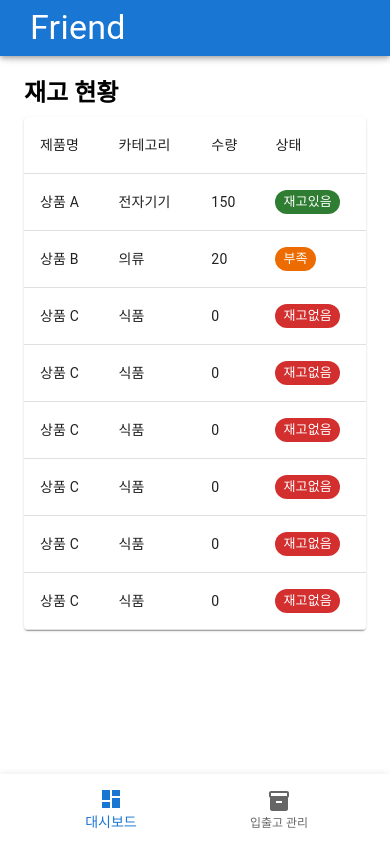
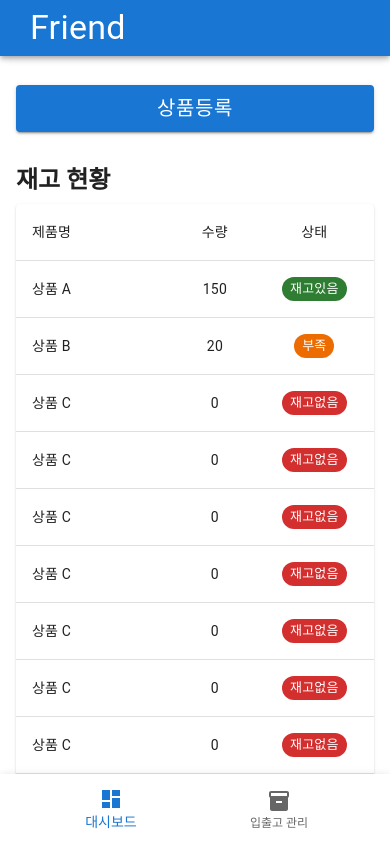
Before and after one commit to moonkyuchan/Friend_Front, a React (Create React App) app: page / in a window 390 px wide. Shown: the top 844 px of the page. Built offline with nearby package versions, Linux system fonts and the light colour scheme.

Commit message:
Dashboard 레이아웃 재작업중

```diff
--- a/src/App.tsx
+++ b/src/App.tsx
@@ -1,11 +1,19 @@
+import React from "react";
 import { useTheme, useMediaQuery } from "@mui/material";
+import { ThemeProvider } from "@mui/material/styles";
+import CssBaseline from "@mui/material/CssBaseline";
 import MobileApp from "./mobile/MobileApp";
 
 const App = () => {
   const theme = useTheme();
   const isMobile = useMediaQuery(theme.breakpoints.down("sm"));
 
-  return isMobile ? <MobileApp /> : <div>작업중...</div>;
+  return (
+    <ThemeProvider theme={theme}>
+      <CssBaseline />
+      {isMobile ? <MobileApp /> : <div>작업중...</div>}
+    </ThemeProvider>
+  );
 };
 
 export default App;
--- a/src/mobile/MobileApp.tsx
+++ b/src/mobile/MobileApp.tsx
@@ -1,21 +1,12 @@
 import { BrowserRouter as Router, Routes, Route } from "react-router-dom";
-import { ThemeProvider, createTheme } from "@mui/material";
+import { ThemeProvider, useTheme } from "@mui/material";
 import MobileLayout from "./MobileLayout";
 import Dashboard from "./pages/dashboard/Dashboard";
 import Inventory from "./pages/inventory/Inventory";
 
-const theme = createTheme({
-  palette: {
-    primary: {
-      main: "#1976d2",
-    },
-    secondary: {
-      main: "#dc004e",
-    },
-  },
-});
+const MobileApp = () => {
+  const theme = useTheme();
 
-const MobileApp = () => {
   return (
     <ThemeProvider theme={theme}>
       <Router>
--- a/src/mobile/pages/dashboard/Dashboard.tsx
+++ b/src/mobile/pages/dashboard/Dashboard.tsx
@@ -11,6 +11,8 @@ import {
   TableRow,
   Chip,
 } from "@mui/material";
+import RegisterButton from "./components/RegisterButton";
+
 // 테이블 데이터 타입 정의
 interface InventoryItem {
   id: number;
@@ -78,6 +80,62 @@ const inventoryData: InventoryItem[] = [
     quantity: 0,
     status: "out-of-stock",
   },
+  {
+    id: 9,
+    name: "상품 C",
+    category: "식품",
+    quantity: 0,
+    status: "out-of-stock",
+  },
+  {
+    id: 10,
+    name: "상품 C",
+    category: "식품",
+    quantity: 0,
+    status: "out-of-stock",
+  },
+  {
+    id: 11,
+    name: "상품 C",
+    category: "식품",
+    quantity: 0,
+    status: "out-of-stock",
+  },
+  {
+    id: 12,
+    name: "상품 C상품 C상품 C상품 C상품 C상품 C상품 C",
+    category: "식품",
+    quantity: 0,
+    status: "out-of-stock",
+  },
+  {
+    id: 13,
+    name: "상품 C",
+    category: "식품",
+    quantity: 0,
+    status: "out-of-stock",
+  },
+  {
+    id: 14,
+    name: "상품 C",
+    category: "식품",
+    quantity: 0,
+    status: "out-of-stock",
+  },
+  {
+    id: 15,
+    name: "상품 C",
+    category: "식품",
+    quantity: 0,
+    status: "out-of-stock",
+  },
+  {
+    id: 16,
+    name: "상품 C",
+    category: "식품",
+    quantity: 0,
+    status: "out-of-stock",
+  },
   // ... 기존 대시보드 코드 ...
 ];
 
@@ -95,125 +153,57 @@ const Dashboard: React.FC = () => {
 
   return (
     <Box sx={{ flexGrow: 1 }}>
-      {/* <Box
-        sx={{
-          display: "flex",
-          flexWrap: "wrap",
-          gap: 3,
-        }}
-      >
-        <Box sx={{ width: { xs: "100%", md: "50%", lg: "25%" } }}>
-          <Paper
-            sx={{
-              p: 2,
-              display: "flex",
-              flexDirection: "column",
-              height: 140,
-            }}
-          >
-            <Typography
-              component="h2"
-              variant="h6"
-              color="primary"
-              gutterBottom
-            >
-              총 재고 수량
-            </Typography>
-            <Typography component="p" variant="h4">
-              3,024
-            </Typography>
-          </Paper>
-        </Box>
-        <Box sx={{ width: { xs: "100%", md: "50%", lg: "25%" } }}>
-          <Paper
-            sx={{
-              p: 2,
-              display: "flex",
-              flexDirection: "column",
-              height: 140,
-            }}
-          >
-            <Typography
-              component="h2"
-              variant="h6"
-              color="primary"
-              gutterBottom
-            >
-              금일 입고
-            </Typography>
-            <Typography component="p" variant="h4">
-              156
-            </Typography>
-          </Paper>
-        </Box>
-        <Box sx={{ width: { xs: "100%", md: "50%", lg: "25%" } }}>
-          <Paper
-            sx={{
-              p: 2,
-              display: "flex",
-              flexDirection: "column",
-              height: 140,
-            }}
-          >
-            <Typography
-              component="h2"
-              variant="h6"
-              color="primary"
-              gutterBottom
-            >
-              금일 출고
-            </Typography>
-            <Typography component="p" variant="h4">
-              87
-            </Typography>
-          </Paper>
-        </Box>
-        <Box sx={{ width: { xs: "100%", md: "50%", lg: "25%" } }}>
-          <Paper
-            sx={{
-              p: 2,
-              display: "flex",
-              flexDirection: "column",
-              height: 140,
-            }}
-          >
-            <Typography
-              component="h2"
-              variant="h6"
-              color="primary"
-              gutterBottom
-            >
-              재고 부족 알림
-            </Typography>
-            <Typography component="p" variant="h4">
-              12
-            </Typography>
-          </Paper>
-        </Box>
-      </Box> */}
-
+      <RegisterButton />
       {/* 재고 현황 테이블 */}
       <Box sx={{ mt: 1 }}>
         <Typography variant="h5" gutterBottom sx={{ fontWeight: 600 }}>
           재고 현황
         </Typography>
         <TableContainer component={Paper}>
-          <Table>
+          <Table sx={{ tableLayout: "fixed" }}>
             <TableHead>
               <TableRow>
-                <TableCell>제품명</TableCell>
-                <TableCell>카테고리</TableCell>
-                <TableCell>수량</TableCell>
-                <TableCell>상태</TableCell>
+                <TableCell sx={{ width: "40%" }}>제품명</TableCell>
+                <TableCell align="center" sx={{ width: "20%" }}>
+                  수량
+                </TableCell>
+                <TableCell align="center" sx={{ width: "30%" }}>
+                  상태
+                </TableCell>
               </TableRow>
             </TableHead>
             <TableBody>
               {inventoryData.map((item) => (
                 <TableRow key={item.id}>
-                  <TableCell>{item.name}</TableCell>
-                  <TableCell>{item.category}</TableCell>
-                  <TableCell>{item.quantity}</TableCell>
-                  <TableCell>{getStatusChip(item.status)}</TableCell>
+                  <TableCell
+                    sx={{
+                      width: "40%",
+                      whiteSpace: "nowrap",
+                      overflow: "auto",
+                    }}
+                  >
+                    {item.name}
+                  </TableCell>
+                  <TableCell
+                    align="center"
+                    sx={{
+                      width: "20%",
+                      whiteSpace: "nowrap",
+                      overflow: "auto",
+                    }}
+                  >
+                    {item.quantity}
+                  </TableCell>
+                  <TableCell
+                    align="center"
+                    sx={{
+                      width: "30%",
+                      whiteSpace: "nowrap",
+                      overflow: "auto",
+                    }}
+                  >
+                    {getStatusChip(item.status)}
+                  </TableCell>
                 </TableRow>
               ))}
             </TableBody>
--- /dev/null
+++ b/src/mobile/pages/dashboard/components/RegisterButton.tsx
@@ -0,0 +1,59 @@
+import React, { useState } from "react";
+import {
+  Box,
+  Button,
+  Dialog,
+  DialogTitle,
+  DialogContent,
+  DialogActions,
+  TextField,
+} from "@mui/material";
+
+const RegisterButton: React.FC = () => {
+  const [isAddDialogOpen, setIsAddDialogOpen] = useState(false);
+
+  return (
+    <Box sx={{ display: "flex", mb: 4, mt: 3, justifyContent: "center" }}>
+      <Button
+        variant="contained"
+        color="primary"
+        onClick={() => setIsAddDialogOpen(true)}
+        size="medium"
+        sx={{ width: "100%", fontSize: "20px" }}
+      >
+        상품등록
+      </Button>
+
+      {/* 상품등록 다이얼로그 */}
+      <Dialog
+        open={isAddDialogOpen}
+        onClose={() => setIsAddDialogOpen(false)}
+        maxWidth="md"
+        fullWidth
+      >
+        <DialogTitle>상품등록</DialogTitle>
+        <DialogContent>
+          <Box sx={{ mt: 2 }}>
+            <TextField fullWidth label="상품명" size="small" sx={{ mb: 2 }} />
+            <TextField fullWidth label="카테고리" size="small" sx={{ mb: 2 }} />
+            <TextField
+              fullWidth
+              label="수량"
+              type="number"
+              size="small"
+              sx={{ mb: 2 }}
+            />
+          </Box>
+        </DialogContent>
+        <DialogActions>
+          <Button onClick={() => setIsAddDialogOpen(false)}>취소</Button>
+          <Button variant="contained" onClick={() => setIsAddDialogOpen(false)}>
+            등록
+          </Button>
+        </DialogActions>
+      </Dialog>
+    </Box>
+  );
+};
+
+export default RegisterButton;
--- /dev/null
+++ b/src/mobile/theme.ts
@@ -0,0 +1,87 @@
+import { createTheme } from "@mui/material/styles";
+
+declare module "@mui/material/Button" {
+  interface ButtonPropsColorOverrides {
+    lightPrimary: true;
+    lightError: true;
+  }
+}
+
+export const theme = createTheme({
+  palette: {
+    primary: {
+      main: "#2196F3",
+      light: "#64B5F6",
+      dark: "#1976D2",
+      contrastText: "#fff",
+    },
+    secondary: {
+      main: "#F50057",
+      light: "#FF4081",
+      dark: "#C51162",
+      contrastText: "#fff",
+    },
+  },
+  components: {
+    MuiButton: {
+      styleOverrides: {
+        root: {
+          textTransform: "none",
+          borderRadius: 8,
+          padding: "8px 16px",
+        },
+        containedPrimary: {
+          backgroundColor: "#64B5F6",
+          "&:hover": {
+            backgroundColor: "#42A5F5",
+          },
+        },
+        containedError: {
+          backgroundColor: "#EF5350",
+          "&:hover": {
+            backgroundColor: "#E53935",
+          },
+        },
+        outlinedPrimary: {
+          borderColor: "#64B5F6",
+          color: "#64B5F6",
+          "&:hover": {
+            borderColor: "#42A5F5",
+            backgroundColor: "rgba(100, 181, 246, 0.04)",
+          },
+        },
+      },
+      variants: [
+        {
+          props: { variant: "contained", color: "lightPrimary" },
+          style: {
+            backgroundColor: "#90CAF9",
+            "&:hover": {
+              backgroundColor: "#64B5F6",
+            },
+          },
+        },
+        {
+          props: { variant: "contained", color: "lightError" },
+          style: {
+            backgroundColor: "#E57373",
+            "&:hover": {
+              backgroundColor: "#EF5350",
+            },
+          },
+        },
+      ],
+    },
+  },
+  typography: {
+    fontFamily: [
+      "-apple-system",
+      "BlinkMacSystemFont",
+      '"Segoe UI"',
+      "Roboto",
+      '"Helvetica Neue"',
+      "Arial",
+      "sans-serif",
+    ].join(","),
+  },
+});
--- /dev/null
+++ b/src/theme.ts
@@ -0,0 +1,31 @@
+import { createTheme } from "@mui/material/styles";
+
+const theme = createTheme({
+  palette: {
+    primary: {
+      main: "#2196F3", // 기본 파란색
+      light: "#64B5F6",
+      dark: "#1976D2",
+      contrastText: "#fff",
+    },
+    secondary: {
+      main: "#F50057",
+      light: "#FF4081",
+      dark: "#C51162",
+      contrastText: "#fff",
+    },
+  },
+  typography: {
+    fontFamily: [
+      "-apple-system",
+      "BlinkMacSystemFont",
+      '"Segoe UI"',
+      "Roboto",
+      '"Helvetica Neue"',
+      "Arial",
+      "sans-serif",
+    ].join(","),
+  },
+});
+
+export default theme;
```
Also changed, not shown: src/mobile/pages/dashboard/components/InventoryButtons.tsx (added, +92 -0 lines), src/types/index.ts (added, +25 -0 lines).
